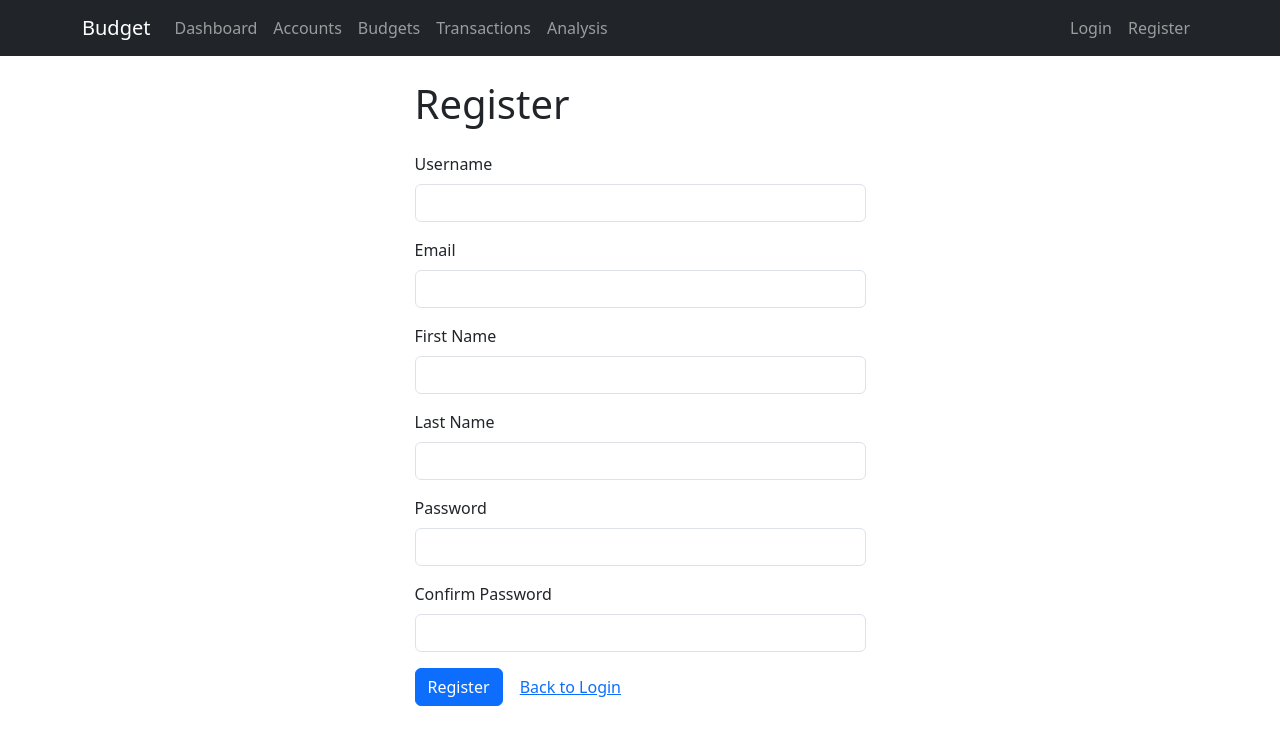
After one commit to Steve-Glover/budget, a Flask app: page /auth/register in a window 1280 px wide. The commit adds this page. Shown: the top 745 px of the page. Run offline with Flask 3, Linux system fonts and the light colour scheme; some libraries are stand-ins or nearby versions.

Commit message:
(add) Flask-Login auth — login, logout, registration with open-redirect protection and config-gated registration

```diff
--- a/app/extensions.py
+++ b/app/extensions.py
@@ -1,3 +1,4 @@
+from flask_login import LoginManager
 from flask_sqlalchemy import SQLAlchemy
 from flask_migrate import Migrate
 from flask_wtf.csrf import CSRFProtect
@@ -21,3 +22,5 @@ class Base(DeclarativeBase):
 db = SQLAlchemy(model_class=Base)
 migrate = Migrate()
 csrf = CSRFProtect()
+login_manager = LoginManager()
+login_manager.login_view = "auth.login"
--- /dev/null
+++ b/app/forms/auth_forms.py
@@ -0,0 +1,27 @@
+from flask_wtf import FlaskForm
+from wtforms import StringField, PasswordField
+from wtforms.validators import DataRequired, Email, EqualTo, Length
+
+
+class LoginForm(FlaskForm):
+    username = StringField("Username", validators=[DataRequired()])
+    password = PasswordField("Password", validators=[DataRequired()])
+
+
+class RegistrationForm(FlaskForm):
+    username = StringField(
+        "Username", validators=[DataRequired(), Length(min=3, max=80)]
+    )
+    email = StringField("Email", validators=[DataRequired(), Email(), Length(max=120)])
+    first_name = StringField("First Name", validators=[DataRequired(), Length(max=80)])
+    last_name = StringField("Last Name", validators=[DataRequired(), Length(max=80)])
+    password = PasswordField(
+        "Password", validators=[DataRequired(), Length(min=8, max=128)]
+    )
+    password_confirm = PasswordField(
+        "Confirm Password",
+        validators=[
+            DataRequired(),
+            EqualTo("password", message="Passwords must match"),
+        ],
+    )
--- a/app/routes/__init__.py
+++ b/app/routes/__init__.py
@@ -3,9 +3,11 @@ from app.routes.accounts import bp as accounts_bp
 from app.routes.budgets import bp as budgets_bp
 from app.routes.transactions import bp as transactions_bp
 from app.routes.analysis import bp as analysis_bp
+from app.routes.auth import bp as auth_bp
 
 
 def register_blueprints(app):
+    app.register_blueprint(auth_bp, url_prefix="/auth")
     app.register_blueprint(main_bp)
     app.register_blueprint(accounts_bp, url_prefix="/accounts")
     app.register_blueprint(budgets_bp, url_prefix="/budgets")
--- /dev/null
+++ b/app/routes/auth.py
@@ -0,0 +1,70 @@
+from urllib.parse import urlparse
+
+from flask import Blueprint, render_template, redirect, url_for, flash, request, abort
+from flask_login import login_user, logout_user, current_user
+
+from app.extensions import db
+from app.forms.auth_forms import LoginForm, RegistrationForm
+from app.models.user import User
+
+bp = Blueprint("auth", __name__)
+
+
+@bp.route("/login", methods=["GET", "POST"])
+def login():
+    if current_user.is_authenticated:
+        return redirect(url_for("main.dashboard"))
+
+    form = LoginForm()
+    if form.validate_on_submit():
+        user = User.query.filter_by(username=form.username.data).first()
+        if user and user.check_password(form.password.data):
+            login_user(user)
+            next_page = request.args.get("next")
+            if next_page:
+                parsed = urlparse(next_page)
+                if parsed.netloc or parsed.scheme:
+                    next_page = None
+            return redirect(next_page or url_for("main.dashboard"))
+        flash("Invalid username or password.", "danger")
+
+    return render_template("auth/login.html", form=form)
+
+
+@bp.route("/logout", methods=["POST"])
+def logout():
+    logout_user()
+    flash("You have been logged out.", "success")
+    return redirect(url_for("auth.login"))
+
+
+@bp.route("/register", methods=["GET", "POST"])
+def register():
+    from flask import current_app
+
+    if not current_app.config.get("REGISTRATION_ENABLED", True):
+        abort(404)
+
+    if current_user.is_authenticated:
+        return redirect(url_for("main.dashboard"))
+
+    form = RegistrationForm()
+    if form.validate_on_submit():
+        if User.query.filter_by(username=form.username.data).first():
+            flash("Username already taken.", "danger")
+        elif User.query.filter_by(email=form.email.data).first():
+            flash("Email already registered.", "danger")
+        else:
+            user = User(
+                username=form.username.data,
+                email=form.email.data,
+                first_name=form.first_name.data,
+                last_name=form.last_name.data,
+            )
+            user.set_password(form.password.data)
+            db.session.add(user)
+            db.session.commit()
+            flash("Registration successful. Please log in.", "success")
+            return redirect(url_for("auth.login"))
+
+    return render_template("auth/register.html", form=form)
--- /dev/null
+++ b/app/templates/auth/register.html
@@ -0,0 +1,58 @@
+{% extends "base.html" %}
+
+{% block title %}Register — Budget{% endblock %}
+
+{% block content %}
+<div class="row justify-content-center">
+  <div class="col-md-5">
+    <h1 class="mb-4">Register</h1>
+    <form method="POST">
+      {{ form.hidden_tag() }}
+      <div class="mb-3">
+        {{ form.username.label(class="form-label") }}
+        {{ form.username(class="form-control") }}
+        {% for error in form.username.errors %}
+          <div class="text-danger">{{ error }}</div>
+        {% endfor %}
+      </div>
+      <div class="mb-3">
+        {{ form.email.label(class="form-label") }}
+        {{ form.email(class="form-control", type="email") }}
+        {% for error in form.email.errors %}
+          <div class="text-danger">{{ error }}</div>
+        {% endfor %}
+      </div>
+      <div class="mb-3">
+        {{ form.first_name.label(class="form-label") }}
+        {{ form.first_name(class="form-control") }}
+        {% for error in form.first_name.errors %}
+          <div class="text-danger">{{ error }}</div>
+        {% endfor %}
+      </div>
+      <div class="mb-3">
+        {{ form.last_name.label(class="form-label") }}
+        {{ form.last_name(class="form-control") }}
+        {% for error in form.last_name.errors %}
+          <div class="text-danger">{{ error }}</div>
+        {% endfor %}
+      </div>
+      <div class="mb-3">
+        {{ form.password.label(class="form-label") }}
+        {{ form.password(class="form-control") }}
+        {% for error in form.password.errors %}
+          <div class="text-danger">{{ error }}</div>
+        {% endfor %}
+      </div>
+      <div class="mb-3">
+        {{ form.password_confirm.label(class="form-label") }}
+        {{ form.password_confirm(class="form-control") }}
+        {% for error in form.password_confirm.errors %}
+          <div class="text-danger">{{ error }}</div>
+        {% endfor %}
+      </div>
+      <button type="submit" class="btn btn-primary">Register</button>
+      <a href="{{ url_for('auth.login') }}" class="btn btn-link">Back to Login</a>
+    </form>
+  </div>
+</div>
+{% endblock %}
--- a/app/templates/base.html
+++ b/app/templates/base.html
@@ -34,6 +34,28 @@
             <a class="nav-link" href="{{ url_for('analysis.list_periods') }}">Analysis</a>
           </li>
         </ul>
+        <ul class="navbar-nav ms-auto">
+          {% if current_user.is_authenticated %}
+            <li class="nav-item">
+              <span class="nav-link text-light">Welcome, {{ current_user.first_name }}</span>
+            </li>
+            <li class="nav-item">
+              <form method="POST" action="{{ url_for('auth.logout') }}" class="d-inline">
+                <input type="hidden" name="csrf_token" value="{{ csrf_token() }}">
+                <button type="submit" class="btn btn-link nav-link">Logout</button>
+              </form>
+            </li>
+          {% else %}
+            <li class="nav-item">
+              <a class="nav-link" href="{{ url_for('auth.login') }}">Login</a>
+            </li>
+            {% if config.REGISTRATION_ENABLED %}
+              <li class="nav-item">
+                <a class="nav-link" href="{{ url_for('auth.register') }}">Register</a>
+              </li>
+            {% endif %}
+          {% endif %}
+        </ul>
       </div>
     </div>
   </nav>
--- a/config.py
+++ b/config.py
@@ -6,6 +6,7 @@ basedir = os.path.abspath(os.path.dirname(__file__))
 class BaseConfig:
     SECRET_KEY = os.environ.get("SECRET_KEY", "dev-secret-key-change-me")
     SQLALCHEMY_TRACK_MODIFICATIONS = False
+    REGISTRATION_ENABLED = True
 
 
 class DevelopmentConfig(BaseConfig):
@@ -23,6 +24,7 @@ class TestingConfig(BaseConfig):
 
 class ProductionConfig(BaseConfig):
     SQLALCHEMY_DATABASE_URI = os.environ.get("DATABASE_URL")
+    REGISTRATION_ENABLED = False
 
 
 config = {
--- a/pyproject.toml
+++ b/pyproject.toml
@@ -4,6 +4,7 @@ version = "0.1.0"
 description = "Household finance app for budgeting, planning, and tracking transactions"
 requires-python = ">=3.12"
 dependencies = [
+    "email-validator>=2.3.0",
     "flask>=3.1.3",
     "flask-login>=0.6.3",
     "flask-migrate>=4.1.0",
```
Also changed, not shown: app/__init__.py (+8 -1 lines), app/models/user.py (+9 -1 lines), app/services/seed_service.py (+41 -1 lines), app/templates/auth/login.html (added, +32 -0 lines), tests/conftest.py (+26 -0 lines), tests/test_routes/test_auth_routes.py (added, +127 -0 lines), 1 other file.
